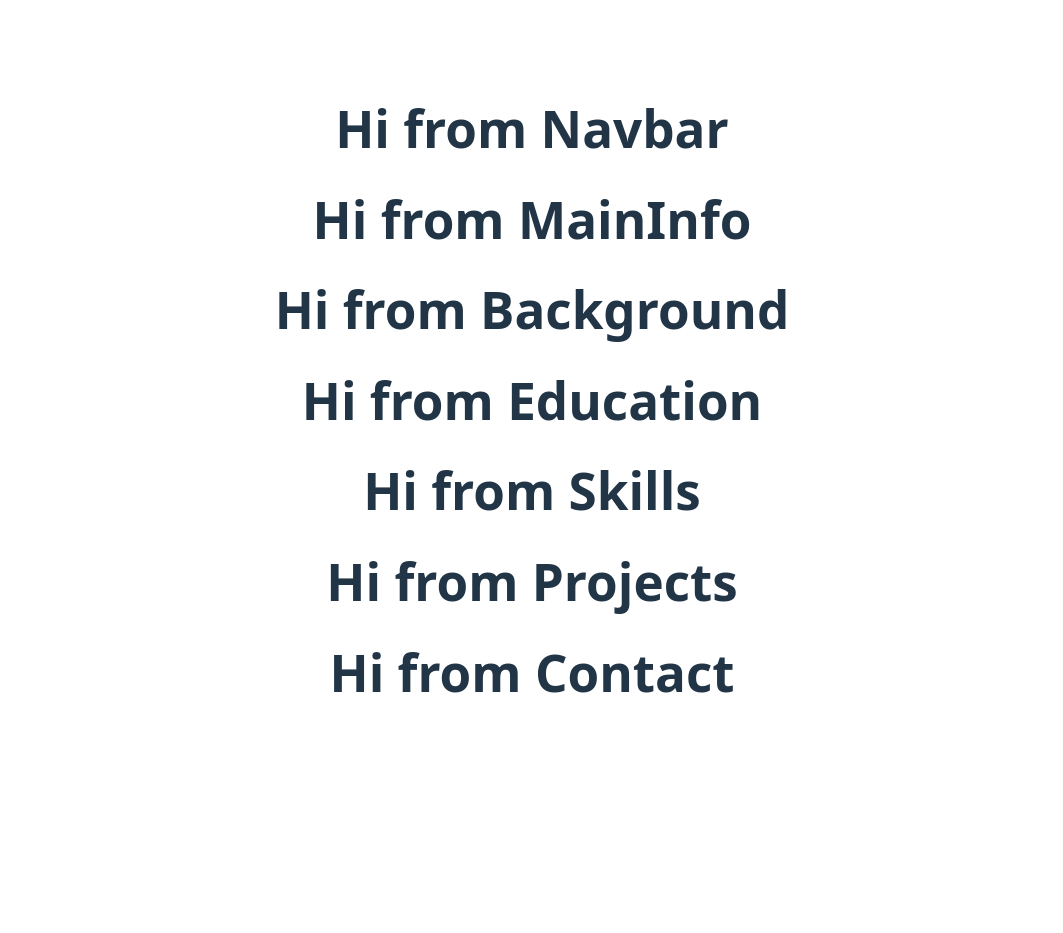
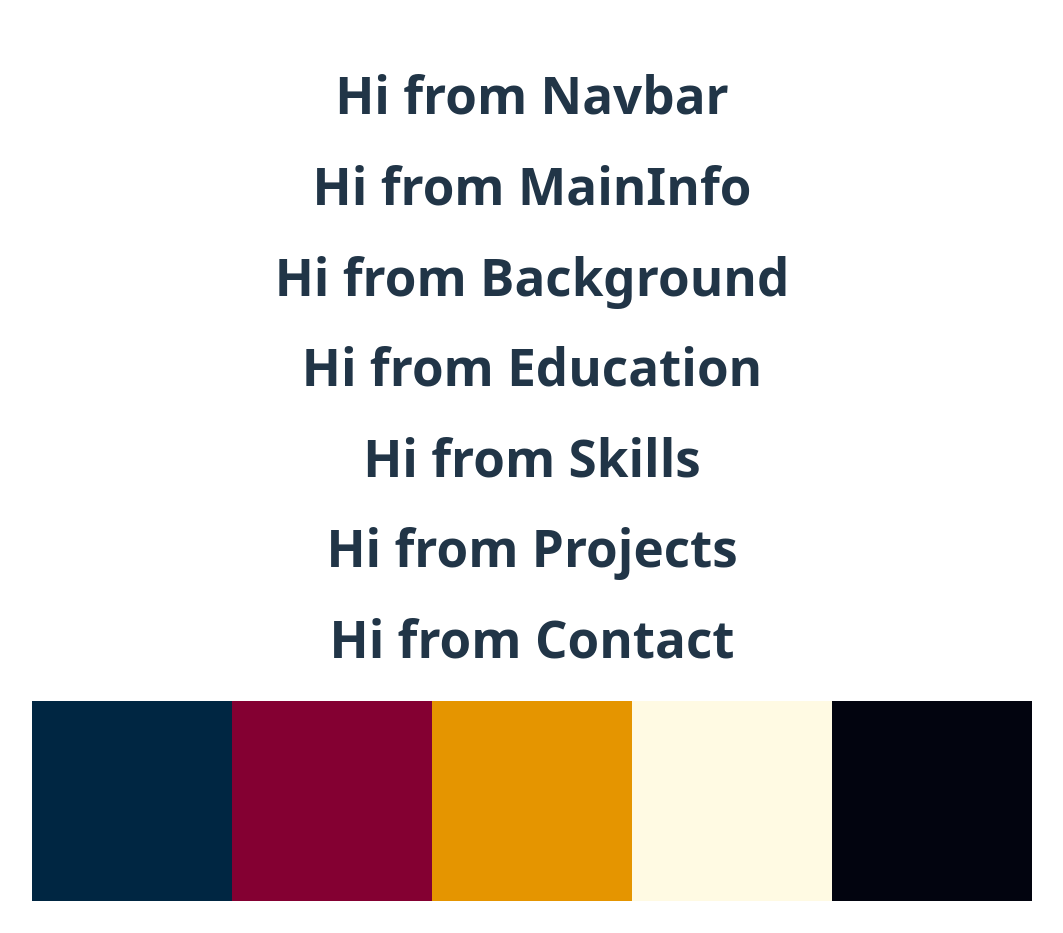
Before and after one commit to Ayrtonb1/portfolio, a React (Vite) app: page / in a window 1280 px wide. Shown: the whole page, without its empty margins (108-1171 px from the left). Before the commit the page ends 800 px from the top, so only its background shows below. Built offline with nearby package versions, Linux system fonts and the light colour scheme.

Commit message:
Add placeholder colour reference divs

```diff
--- a/src/App.tsx
+++ b/src/App.tsx
@@ -16,6 +16,13 @@ function App(): React.JSX.Element {
       <Skills />
       <Projects />
       <Contact />
+      <div className="colour-container">
+        <div className="colour-example" id="c-002642"></div>
+        <div className="colour-example" id="c-840032"></div>
+        <div className="colour-example" id="c-E59500"></div>
+        <div className="colour-example" id="c-E5DADA"></div>
+        <div className="colour-example" id="c-02040F"></div>
+      </div>
     </>
   );
 }
--- a/src/style.css
+++ b/src/style.css
@@ -94,3 +94,27 @@ button:focus-visible {
     background-color: #f9f9f9;
   }
 }
+
+.colour-container {
+  display: flex;
+}
+.colour-example {
+  height: 200px;
+  width: 200px;
+}
+
+#c-002642 {
+  background-color: #002642;
+}
+#c-840032 {
+  background-color: #840032;
+}
+#c-E59500 {
+  background-color: #e59500;
+}
+#c-E5DADA {
+  background-color: #fffae3;
+}
+#c-02040F {
+  background-color: #02040f;
+}
```
